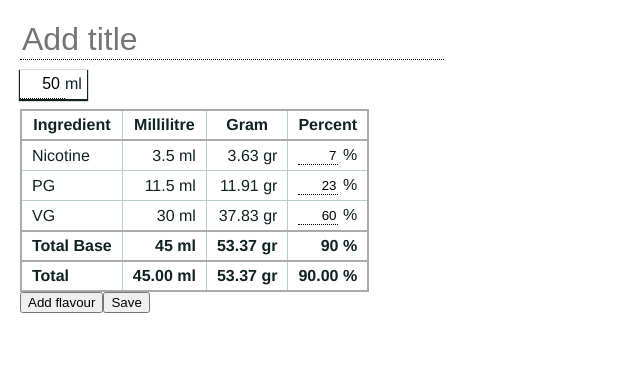
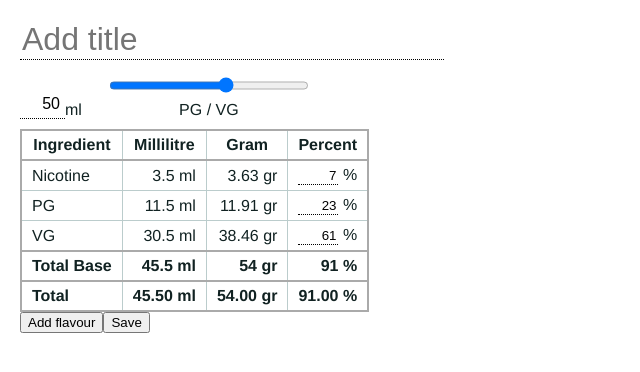
Before and after one commit to und3rdg/vapeCalc, a React (Create React App) app: page / in a window 1280 px wide. Shown: the top 372 px of the page, without its empty margins (0-640 px from the left). Built offline with nearby package versions, Linux system fonts and the light colour scheme.

Commit message:
Added slider for pg / vg ration.

```diff
--- a/src/Components/CalcTable/CalcTable.js
+++ b/src/Components/CalcTable/CalcTable.js
@@ -21,7 +21,7 @@ class CalcTable extends Component {
       base: [
         { name: 'Nicotine' , ml: 0, gr: 0, percent: 7  , type:''},
         { name: 'PG'       , ml: 0, gr: 0, percent: 23 , type:''},
-        { name: 'VG'       , ml: 0, gr: 0, percent: 60 , type:''},
+        { name: 'VG'       , ml: 0, gr: 0, percent: 61 , type:''},
       ],
       baseTotal: {ml:0, gr:0, percent:0},
       flavour: [
@@ -45,6 +45,8 @@ class CalcTable extends Component {
 
 
   render(){
+
+    const ratio = this.vgRatio(this.state.base)
     return (
       <form
         onSubmit={e => e.preventDefault()}
@@ -56,6 +58,9 @@ class CalcTable extends Component {
         <UserInput
           totalHandler={this.totalHandler}
           total={this.state.total}
+          ratio={ratio}
+          ratioHandler={this.ratioHandler}
+
         />
         <table className="calc_table">
           <Thead
@@ -83,6 +88,16 @@ class CalcTable extends Component {
     )
   }
 
+  vgRatio = (base) => base.filter(el => el.type === "vg")[0].percent
+
+  ratioHandler = (event) => {
+    const base = this.state.base.map( el => {
+      el.percent = (el.type === "vg") ? event.target.value : el.percent
+      return el
+    })
+    this.setState({ base })
+    this.setState(updateIngredients(this.state.total, this.state.base, this.state.flavour))
+  }
 
   totalHandler = (event) => {
     const total = event.target.value
--- a/src/Components/CalcTable/CalcTable.scss
+++ b/src/Components/CalcTable/CalcTable.scss
@@ -9,20 +9,34 @@
 .userInput{
   display: flex;
   margin: 10px 0;
-  .userInput_item{
-    box-shadow: 0px 1px 1px 1px;
-  }
-  input, .userInput label{
+  input{
     padding: 5px;
     font-size: 16px;
     line-height: 1;
   }
-  input{
-    width: 45px;
-    text-align: right;
+  .userInput_item:not(:first-of-type){
+    margin-left: 20px;
+
   }
-  label{
-    padding-right: 5px;
+  .total{
+    display: flex;
+    align-items: flex-end;
+    input{
+      width: 45px;
+      text-align: right;
+    }
+    label{
+      padding-right: 5px;
+    }
+  }
+  .slider{
+    display: flex;
+    flex-direction: column;
+    align-items: center;
+    justify-content: flex-start;
+    input{
+      width: 200px;
+    }
   }
 }
 table.calc_table{
--- a/src/Components/CalcTable/Tbody.js
+++ b/src/Components/CalcTable/Tbody.js
@@ -11,7 +11,7 @@ class Tbody extends Component {
         <td>
           <input
             onChange={ (event) => this.props.percentHandler(event, idx, "base") }
-            defaultValue={name.percent}
+            value={name.percent}
           /> %</td>
       </tr>
     )
@@ -25,7 +25,7 @@ class Tbody extends Component {
           <div className="flex_wrap">
             <input
               className="flavour_name"
-              defaultValue={name.name}
+              value={name.name}
               placeholder="Flavour name"
               onChange={ (event) => nameHandler(event, idx) }
             />
@@ -41,7 +41,7 @@ class Tbody extends Component {
         <td>
           <input
             onChange={ (event) => percentHandler(event, idx, "flavour") }
-            defaultValue={name.percent}
+            value={name.percent}
           /> %</td>
       </tr>
     )
--- a/src/Components/CalcTable/UserInput.js
+++ b/src/Components/CalcTable/UserInput.js
@@ -2,10 +2,10 @@ import React, {Component} from 'react'
 
 class UserInput extends Component{
   render(){
-    const { total, totalHandler } = this.props
+    const { total, totalHandler, ratio, ratioHandler } = this.props
     return (
       <div className="userInput">
-        <div className="userInput_item">
+        <div className="userInput_item total">
           <input
             type="text"
             defaultValue={ total }
@@ -15,6 +15,18 @@ class UserInput extends Component{
           />
           <label>ml</label>
         </div>
+        <div className="userInput_item slider">
+          <input
+            type="range"
+            min="0"
+            max="100"
+            step="5"
+            value={ratio}
+            onChange={ratioHandler}
+          />
+          <label>PG / VG</label>
+        </div>
+
       </div>
     )
   }
```
